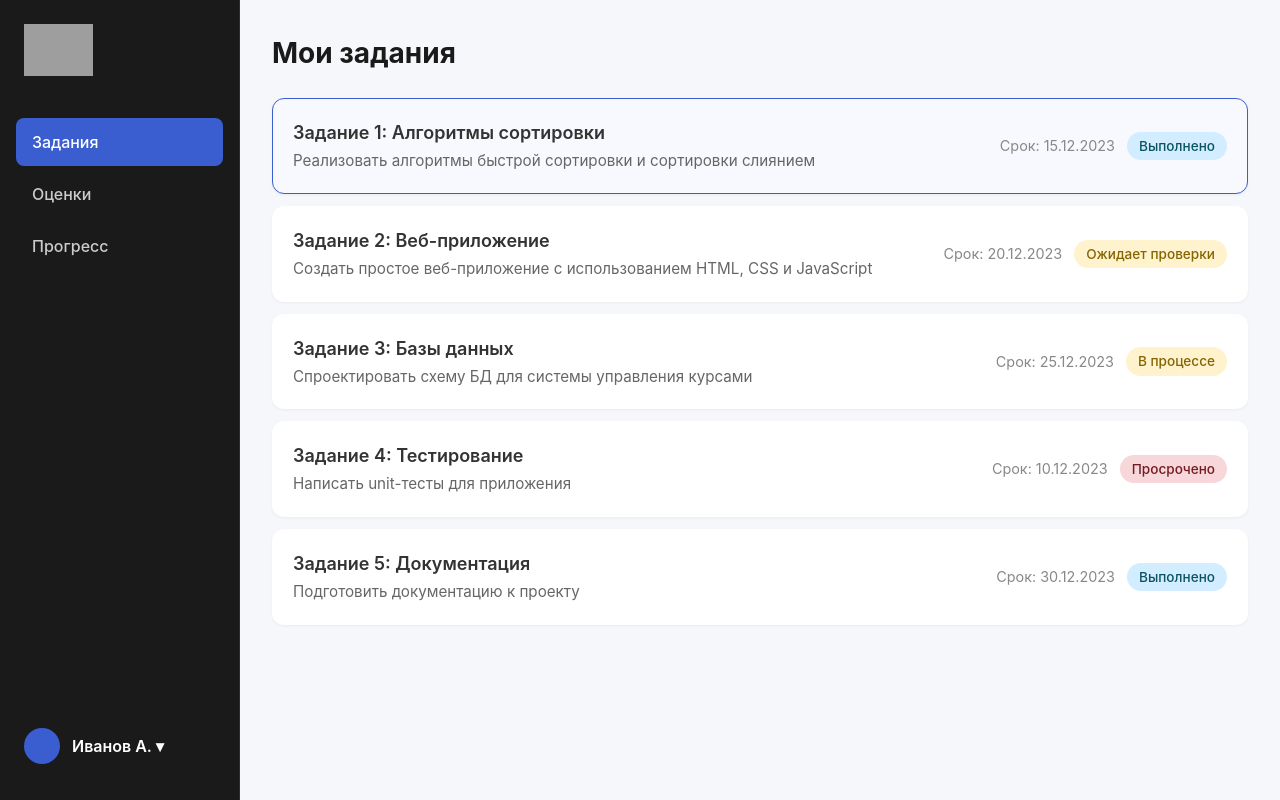
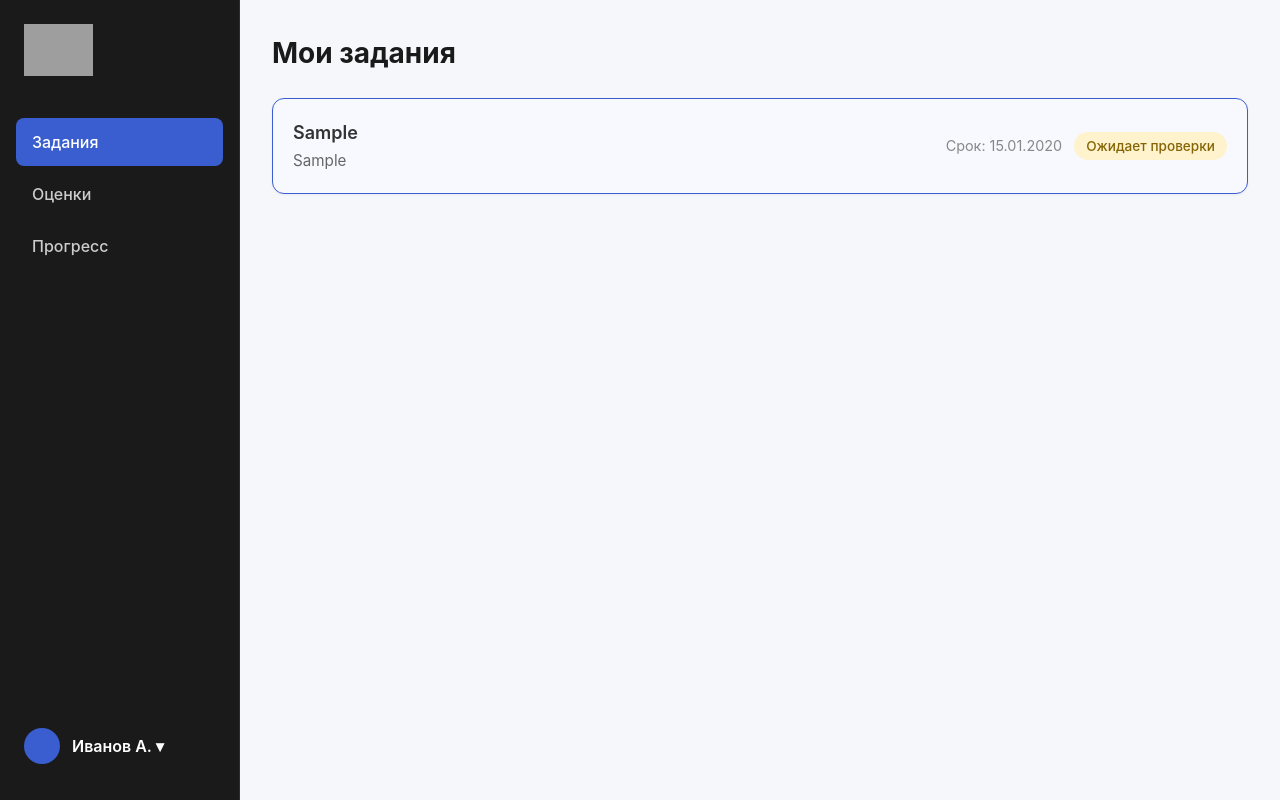
Before and after one commit to Yaosobik/SkillTrack, a Flask app: page /home/student in a window 1280 px wide. Run offline with Flask 3, Linux system fonts and the light colour scheme; tables that the repository leaves empty hold one stand-in row (values such as "Sample post"); grey boxes are pictures that could not be loaded.

Commit message:
подключили бд

```diff
--- a/app/routes/main.py
+++ b/app/routes/main.py
@@ -1,4 +1,5 @@
 from flask import Blueprint, render_template
+from ..models.task import Task
 
 main = Blueprint("main", __name__)
 
@@ -40,7 +41,8 @@ def registration_teacher():
 
 @main.route("/home/student")
 def grades():
-    return render_template("home_student.html")
+    tasks = Task.query.order_by(Task.date.desc()).all()
+    return render_template("home_student.html", tasks=tasks)
 
 
 @main.route("/home/teacher/check")
--- a/app/templates/home_student.html
+++ b/app/templates/home_student.html
@@ -360,56 +360,25 @@
                 <h1 class="title">Мои задания</h1>
 
                 <div class="tasks">
-                    <div class="task selected">
+                    {% for t in tasks %}
+                    <div class="task {% if loop.first %}selected{% endif %}">
                         <div>
-                            <h3>Задание 1: Алгоритмы сортировки</h3>
-                            <p>Реализовать алгоритмы быстрой сортировки и сортировки слиянием</p>
+                            <h3>{{ t.topic or 'Без темы' }}</h3>
+                            <p>{{ t.task or '' }}</p>
                         </div>
                         <div style="display: flex; align-items: center; gap: 12px;">
-                            <span class="date">Срок: 15.12.2023</span>
-                            <span class="status completed">Выполнено</span>
-                        </div>
-                    </div>
-                    <div class="task">
-                        <div>
-                            <h3>Задание 2: Веб-приложение</h3>
-                            <p>Создать простое веб-приложение с использованием HTML, CSS и JavaScript</p>
-                        </div>
-                        <div style="display: flex; align-items: center; gap: 12px;">
-                            <span class="date">Срок: 20.12.2023</span>
+                            <span class="date">Срок: {{ t.deadline.strftime('%d.%m.%Y') if t.deadline else '—' }}</span>
                             <span class="status pending">Ожидает проверки</span>
                         </div>
                     </div>
+                    {% else %}
                     <div class="task">
                         <div>
-                            <h3>Задание 3: Базы данных</h3>
-                            <p>Спроектировать схему БД для системы управления курсами</p>
-                        </div>
-                        <div style="display: flex; align-items: center; gap: 12px;">
-                            <span class="date">Срок: 25.12.2023</span>
-                            <span class="status pending">В процессе</span>
+                            <h3>Заданий пока нет</h3>
+                            <p>Проверьте страницу позже или добавьте задание.</p>
                         </div>
                     </div>
-                    <div class="task">
-                        <div>
-                            <h3>Задание 4: Тестирование</h3>
-                            <p>Написать unit-тесты для приложения</p>
-                        </div>
-                        <div style="display: flex; align-items: center; gap: 12px;">
-                            <span class="date">Срок: 10.12.2023</span>
-                            <span class="status overdue">Просрочено</span>
-                        </div>
-                    </div>
-                    <div class="task">
-                        <div>
-                            <h3>Задание 5: Документация</h3>
-                            <p>Подготовить документацию к проекту</p>
-                        </div>
-                        <div style="display: flex; align-items: center; gap: 12px;">
-                            <span class="date">Срок: 30.12.2023</span>
-                            <span class="status completed">Выполнено</span>
-                        </div>
-                    </div>
+                    {% endfor %}
                 </div>
             </div>
 
--- a/app/templates/home_teacher_send_task.html
+++ b/app/templates/home_teacher_send_task.html
@@ -351,7 +351,6 @@
 
                 <!-- основная кнопка теперь отправляет fetch на /task/create -->
                 <button type="submit" class="btn">Создать задание</button>
-                <a href="{{ url_for('task.create_topic') }}" class="btn" style="margin-left:8px;">Выгрузить задание</a>
             </form>
         </div>
     </main>
```
Also changed, not shown: app/routes/task.py (+28 -10 lines).
